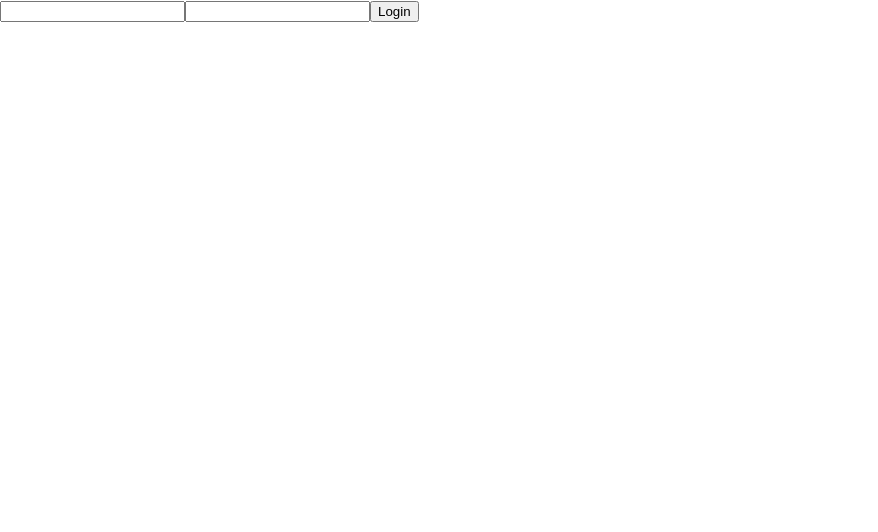
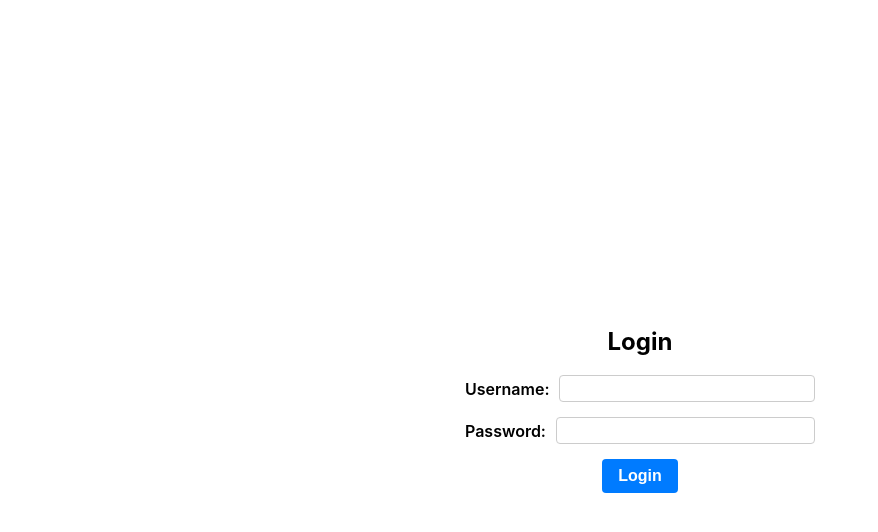
Before and after one commit to Docent-Inc/official-website, a React (Create React App) app: page / in a window 1280 px wide. Shown: the top 532 px of the page, without its empty margins (0-878 px from the left). Built offline with nearby package versions, Linux system fonts and the light colour scheme.

Commit message:
feat: MVP 기본 셋팅

```diff
--- a/src/App.js
+++ b/src/App.js
@@ -13,8 +13,7 @@ function App() {
                 <Route exact path="/" element={<LoginPage />} />
                 <Route path="/register" element={<RegisterPage />} />
                 <Route
-                    path="/diary-list"
-                    element={isAuthenticated ? <DiaryList /> : <Navigate to="/" />}
+                    path="/diary-list" element={<DiaryList />}
                 />
             </Routes>
         </Router>
--- /dev/null
+++ b/src/LoginPage.css
@@ -0,0 +1,44 @@
+.login-container {
+    display: flex;
+    flex-direction: column;
+    align-items: center;
+    justify-content: center;
+    min-height: 100vh;
+}
+
+.input-container {
+    display: flex;
+    align-items: center;
+    justify-content: space-between;
+    width: 100%;
+    max-width: 350px;
+    margin-bottom: 15px;
+}
+
+label {
+    font-size: 16px;
+    font-weight: 600;
+    margin-right: 10px;
+}
+
+input {
+    flex-grow: 1;
+    border: 1px solid #ccc;
+    border-radius: 4px;
+    padding: 5px;
+}
+
+.login-button {
+    background-color: #007bff;
+    color: white;
+    padding: 8px 16px;
+    font-size: 16px;
+    font-weight: 600;
+    border: none;
+    border-radius: 4px;
+    cursor: pointer;
+}
+
+.login-button:hover {
+    background-color: #0056b3;
+}
--- /dev/null
+++ b/src/component/DiaryList.css
@@ -0,0 +1,29 @@
+.diary-list {
+    display: grid;
+    grid-template-columns: repeat(auto-fit, minmax(200px, 1fr));
+    gap: 16px;
+    padding: 16px;
+}
+
+.diary-list-item {
+    text-align: center;
+    border: 1px solid #eee;
+    border-radius: 5px;
+    padding: 8px;
+    box-shadow: 0 2px 5px rgba(0, 0, 0, 0.1);
+}
+
+.diary-list-item img {
+    width: 100%;
+    height: auto;
+    object-fit: cover;
+    border-radius: 5px;
+    cursor: pointer;
+}
+
+@media (max-width: 480px) {
+    .diary-list-item img {
+        width: 100%;
+        height: auto;
+    }
+}
--- a/src/component/DiaryList.js
+++ b/src/component/DiaryList.js
@@ -1,9 +1,40 @@
-import React from 'react';
+import React, { useEffect, useState } from 'react';
+import { getDiaryList } from '../services/apiService';
+import './DiaryList.css';
 
 const DiaryList = () => {
+    const [diaries, setDiaries] = useState([]);
+
+    useEffect(() => {
+        const fetchDiaries = async () => {
+            const result = await getDiaryList(1);
+            if (result.success) {
+                setDiaries(result.data);
+            }
+        };
+        fetchDiaries();
+    }, []);
+
+    const handleImageClick = (id) => {
+        // 여기에 이미지 클릭 시 상세 페이지로 이동하는 코드를 추가하세요.
+        console.log('Image clicked:', id);
+    };
+
     return (
-        <div>
-            <h1>Diary List</h1>
+        <div className="diary-list">
+            {diaries.map((diary) => (
+                <div key={diary.id} className="diary-list-item">
+                    <img
+                        src={diary.image_url}
+                        alt={diary.dream_name}
+                        onClick={() => handleImageClick(diary.id)}
+                    />
+                    <h2>{diary.dream_name}</h2>
+                    <p>View count: {diary.view_count}</p>
+                    <p>Like count: {diary.like_count}</p>
+                    <p>Comment count: {diary.comment_count}</p>
+                </div>
+            ))}
         </div>
     );
 };
--- a/src/component/LoginPage.js
+++ b/src/component/LoginPage.js
@@ -1,32 +1,53 @@
 import React, { useState } from "react";
 import { loginUser } from "../services/apiService";
+import { useNavigate } from "react-router-dom";
+import "../LoginPage.css";
 
 function LoginPage() {
     const [username, setUsername] = useState("");
     const [password, setPassword] = useState("");
+    const navigate = useNavigate();
 
     const handleLogin = async () => {
         try {
             const result = await loginUser(username, password);
-            console.log(result); // 로그인 결과 출력
+            if (result.success) {
+                const { access_token, refresh_token } = result.data;
+                localStorage.setItem("access_token", access_token);
+                localStorage.setItem("refresh_token", refresh_token);
+                // 로그인이 성공적으로 이루어졌으므로 메인 화면으로 이동합니다.
+                navigate("/diary-list");
+            } else {
+                // 로그인에 실패했으므로 에러 메시지를 출력합니다.
+                alert("로그인에 실패했습니다.");
+            }
         } catch (error) {
-            console.error(error.message); // 로그인 실패 시 오류 메시지 출력
+            console.error(error);
         }
     };
 
     return (
-        <div>
+        <div className="login-container">
+            <h2>Login</h2>
+            <div className="input-container">
+                <label>Username:</label>
                 <input
                     type="text"
                     value={username}
                     onChange={(e) => setUsername(e.target.value)}
                 />
+            </div>
+            <div className="input-container">
+                <label>Password:</label>
                 <input
                     type="password"
                     value={password}
                     onChange={(e) => setPassword(e.target.value)}
                 />
-            <button onClick={handleLogin}>Login</button>
+            </div>
+            <button className="login-button" onClick={handleLogin}>
+                Login
+            </button>
         </div>
     );
 }
--- a/src/services/apiService.js
+++ b/src/services/apiService.js
@@ -34,4 +34,21 @@ export async function registerUser(email, username, nickname, password) {
     return response.json();
 }
 
+export const getDiaryList = async (page) => {
+    try {
+        const accessToken = localStorage.getItem('access_token');
+        const response = await fetch(`/api/diary/list?page=${page}`, {
+            headers: {
+                'Accept': 'application/json',
+                'Authorization': `Bearer ${accessToken}`,
+            },
+        });
+        const data = await response.json();
+        return data;
+    } catch (error) {
+        console.error('Error fetching diary list:', error);
+    }
+};
+
+
 // Add other API functions here
```
Lines whose indentation alone changed are shown as unchanged.
